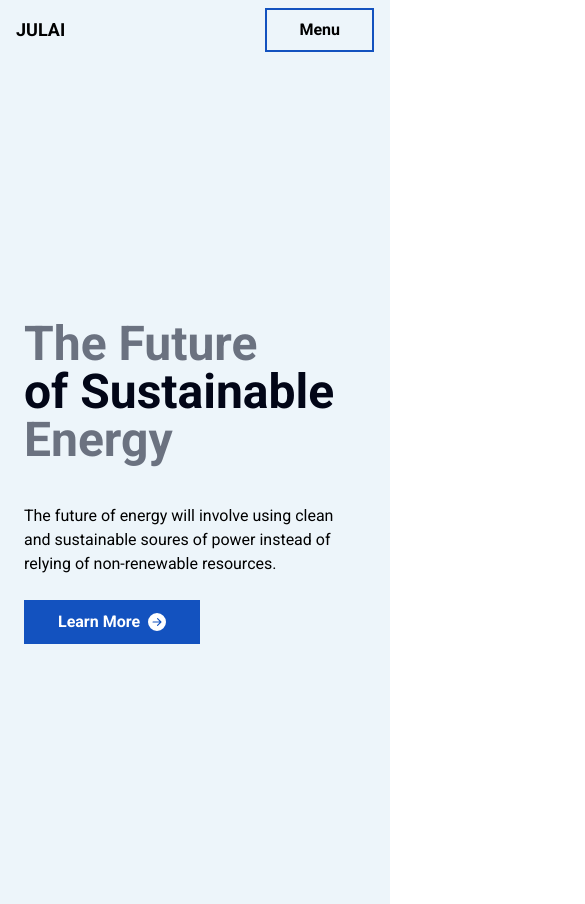
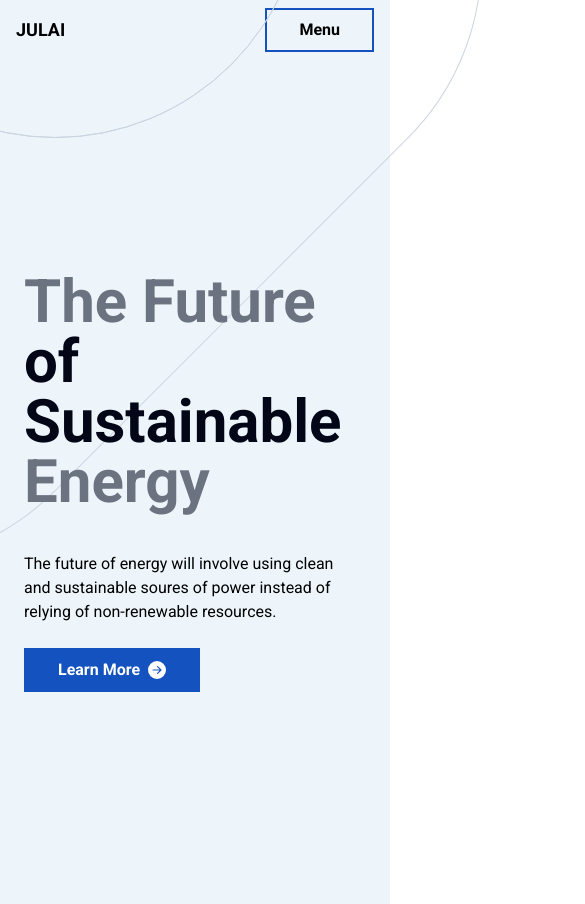
Before and after one commit to Omondi-mutuma/julai, a Next.js app: page / in a window 390 px wide. Shown: the whole page, 585 px wide, since content can reach past the window. Built offline with nearby package versions, Linux system fonts and the light colour scheme.

Commit message:
Responsive supplements

```diff
--- a/app/ui/GridBg.tsx
+++ b/app/ui/GridBg.tsx
@@ -7,8 +7,8 @@ import CardDemo from "@/components/blocks/cards-demo-1";
 const GridBg = () => {
   return (
     <section className="content-container relative min-h-screen bg-default-bg-rgb flex">
-      <div className="w-full flex flex-col items-start justify-center lg:max-w-lg">
-        <h1 className="text-5xl lg:text-7xl font-semibold text-gray-500">
+      <div className="w-full flex flex-col items-start justify-center z-10 lg:max-w-lg">
+        <h1 className="text-6xl lg:text-7xl font-semibold text-gray-500">
           The Future <br></br>
           <span className="text-slate-950">of Sustainable</span> Energy
         </h1>
@@ -23,7 +23,7 @@ const GridBg = () => {
           icon={BsArrowRightCircleFill}
         />
       </div>
-      <div className="hidden absolute right-80 bottom-0 top-1/2 -translate-y-1/2 lg:flex flex-col justify-center">
+      <div className="hidden absolute right-80 bottom-0 top-1/2 -translate-y-1/2 lg:flex flex-col justify-center z-10">
         <video className="max-w-2xl max-h-[600px]" muted loop autoPlay>
           <source
             src="/8741596-hd_720_1280_30fps.mp4"
@@ -31,7 +31,7 @@ const GridBg = () => {
           ></source>
         </video>
       </div>
-      <div className="hidden absolute right-0 bottom-0 top-1/2 -translate-y-1/2 lg:flex flex-col justify-center">
+      <div className="hidden absolute right-0 bottom-0 top-1/2 -translate-y-1/2 lg:flex flex-col justify-center z-10">
         <video className="max-w-2xl max-h-[600px]" muted loop autoPlay>
           <source
             src="/8741596-hd_720_1280_30fps.mp4"
@@ -39,6 +39,9 @@ const GridBg = () => {
           ></source>
         </video>
       </div>
+      <div className="absolute -top-[50%] -left-[50%] h-[500px] w-[500px] border border-slate-300 rounded-full lg:-top-[40%] lg:-left-[20%]"></div>
+      <div className="absolute -top-[50%] -left-[50%] h-[500px] w-[500px] border border-slate-300 rounded-full lg:-top-[60%] lg:-left-[5%]"></div>
+      <div className="absolute -top-[50%] -left-[50%] h-[1000px] w-[500px] border border-slate-300 rounded-full rotate-45 lg:-top-[60%] lg:left-[10%]"></div>
     </section>
   );
 };
```
